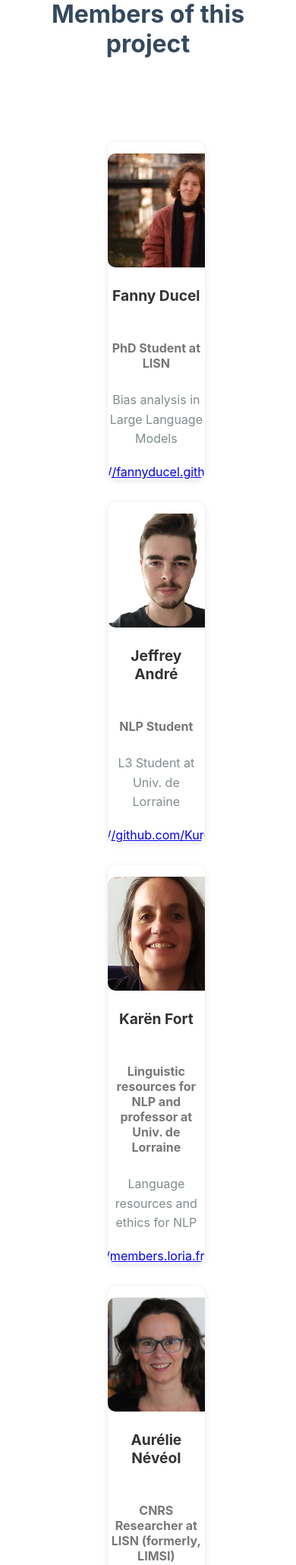
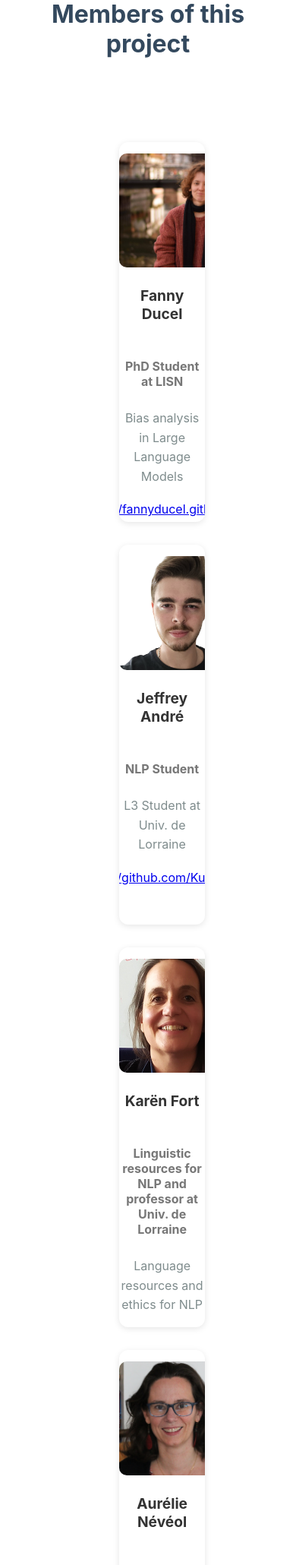
Before and after one commit to Kurokkaa/website_genderbias_leaderboard, a Flask app: page /about in a window 390 px wide; the page is wider, and only the part inside the window is pictured. Shown: the part 191-2251 px from the top of that part at 76% size. Run offline with Flask 3, Linux system fonts and the light colour scheme.

Commit message:
responsive ?

```diff
--- a/static/style.css
+++ b/static/style.css
@@ -226,12 +226,13 @@
     gap: 30px;
     padding: 80px;
     max-width: 1200px;
-    margin-left: 7%;
+    margin-left: 12%;
 }
 
 /* Style des cartes */
 .member-card {
     width: 250px; /* Largeur des cartes */
+    height: 500px;
     border-radius: 12px;
     overflow: hidden;
     background-color: white;
```
Also changed, not shown: instance/leaderboard.db.
